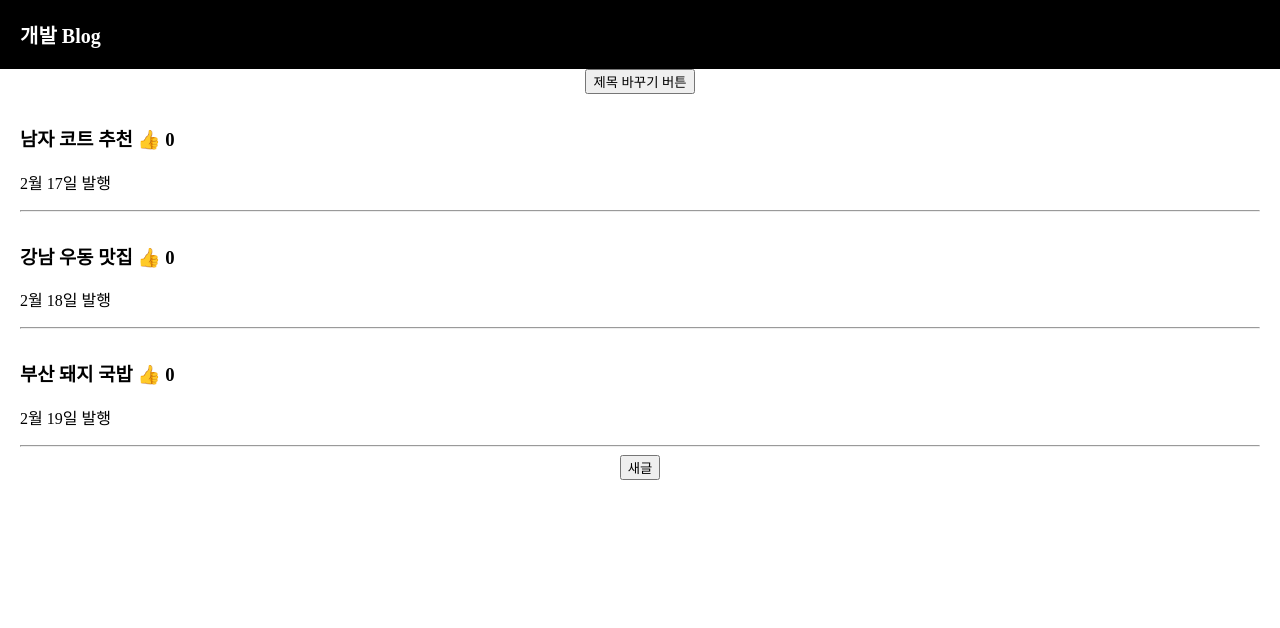
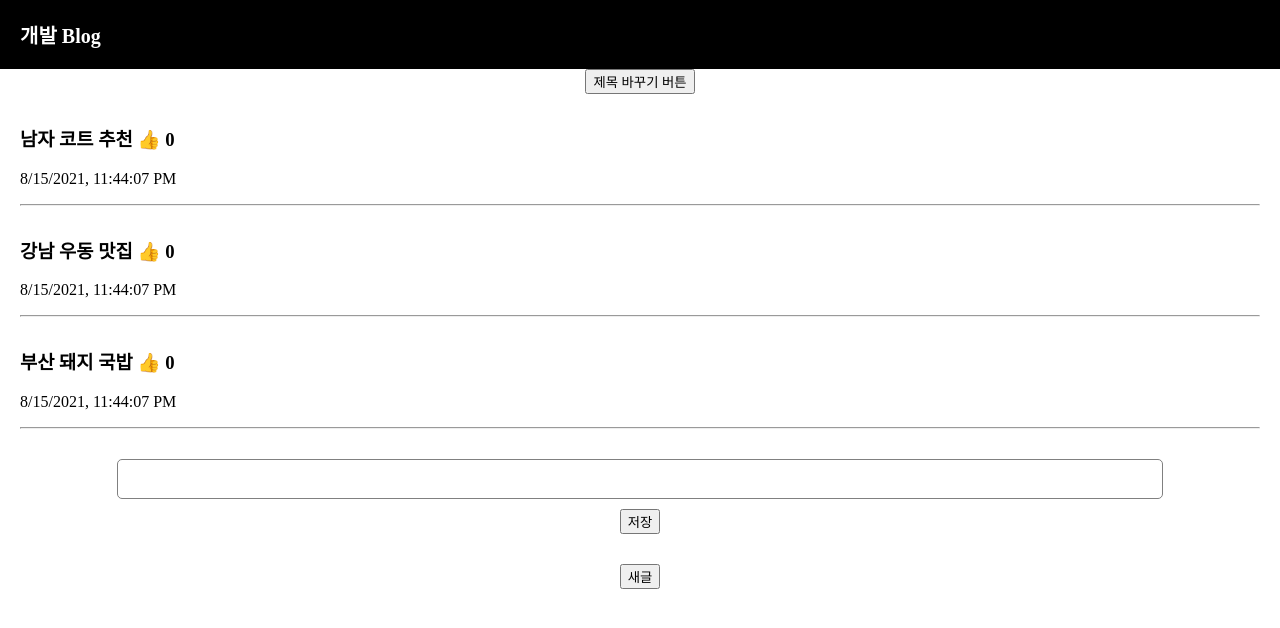
Before and after one commit to sms0330/Blog_React, a React (Create React App) app: page / in a window 1280 px wide. Shown: the top 628 px of the page. Built offline with nearby package versions, Linux system fonts and the light colour scheme.

Commit message:
Added publish post and sepreate thumbsup

```diff
--- a/src/App.css
+++ b/src/App.css
@@ -10,6 +10,25 @@ body {
   margin-top: 20px;
   padding: 20px;
   background: #eee;
+}
+
+.publish {
+  margin-top: 30px;
+  margin-bottom: 30px;
+}
+
+.publish input {
+  padding: 10px;
+  font-size: 16px;
+  border-radius: 5px;
+  width: 80%;
+  border: 1px solid grey;
+}
+
+.publish button {
+  display: block;
+  margin: auto;
+  margin-top: 10px;
 }
 
 .black-nav {
--- a/src/App.js
+++ b/src/App.js
@@ -6,18 +6,23 @@ import './App.css';
 function App() {
 
   let [글제목, 글제목변경] = useState(['남자 코트 추천', '강남 우동 맛집', '부산 돼지 국밥']);
-  let [따봉, 따봉변경] = useState(0);
+  let [따봉, 따봉변경] = useState([0, 0, 0]);
   let [modal, modal변경] = useState(false);
   let [누른제목, 누른제목변경] = useState(0);
-  let [작성날짜, 작성날짜변경] = useState({ day0: "2월 17일 발행",
-        day1: "2월 18일 발행",
-        day2: "2월 19일 발행"
-      });
-  let posts = '강남 고기 맛집';
+  let [작성날짜, 작성날짜변경] = useState(new Date().toLocaleString())
+  let [입력값, 입력값변경] = useState('');
+
+
   function 제목바꾸기(){
     const newArray = [...글제목];
     newArray[0] = '여자 코트 추천';
     글제목변경( newArray );
+  }
+
+  function 각각따봉(e) {
+    let newArray = [...따봉];
+    newArray[e.currentTarget.parentNode.parentNode.getAttribute('id')]++;
+    따봉변경 ( newArray );
   }
 
   return (
@@ -30,14 +35,23 @@ function App() {
       {
         글제목.map(function(글, i){
           return (
-            <div className="list">
-              <h3 onClick={ ()=>{ 누른제목변경(i) }} > { 글 } <span onClick={ ()=>{ 따봉변경(따봉++)} }> 👍 </span> { 따봉 } </h3>
-                <p> { 작성날짜[`day${i}`] } </p>
+            <div className="list" key={i} id={i}>
+              <h3 onClick={ ()=>{ 누른제목변경(i) }} > { 글 }
+                <span onClick={ 각각따봉 }> 👍 </span> { 따봉[i] }
+              </h3>
+                <p> { 작성날짜 } </p>
                 <hr/>
             </div>
           )
         })
       }
+
+
+
+      <div className="publish">
+        <input onChange={ (e)=>{ 입력값변경(e.target.value) } } />
+        <button onClick={ ()=>{ 글제목변경([입력값, ...글제목]) } }>저장</button>
+      </div>
 
       <button onClick={ ()=>{ modal변경(!modal)} }>새글</button>
       {
```
